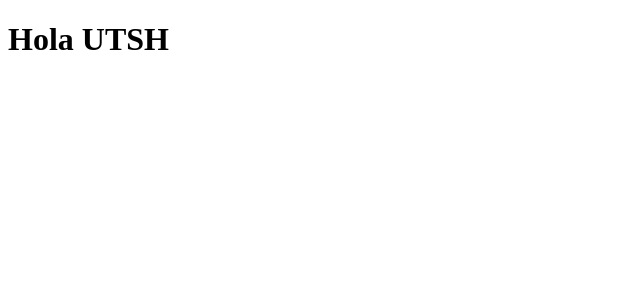
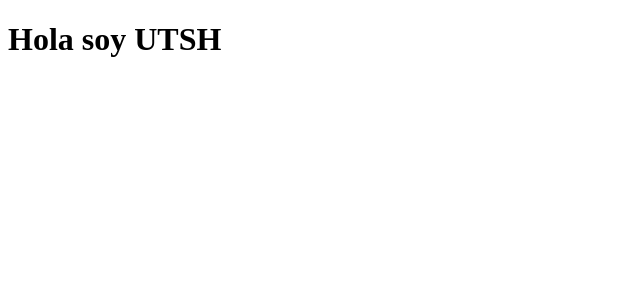
Before and after one commit to AlexanderGarcia27/Aprendiendo-React, a React (Vite) app: page / in a window 1280 px wide. Shown: the top 300 px of the page, without its empty margins (0-640 px from the left). Built offline with nearby package versions, Linux system fonts and the light colour scheme.

Commit message:
[FIX] Prueba de commit

```diff
--- a/src/App.jsx
+++ b/src/App.jsx
@@ -1,7 +1,7 @@
 function App() {
   return (
     <>
-      <h1>Hola UTSH</h1>
+      <h1>Hola soy UTSH</h1>
     </>
   )
 }
```
